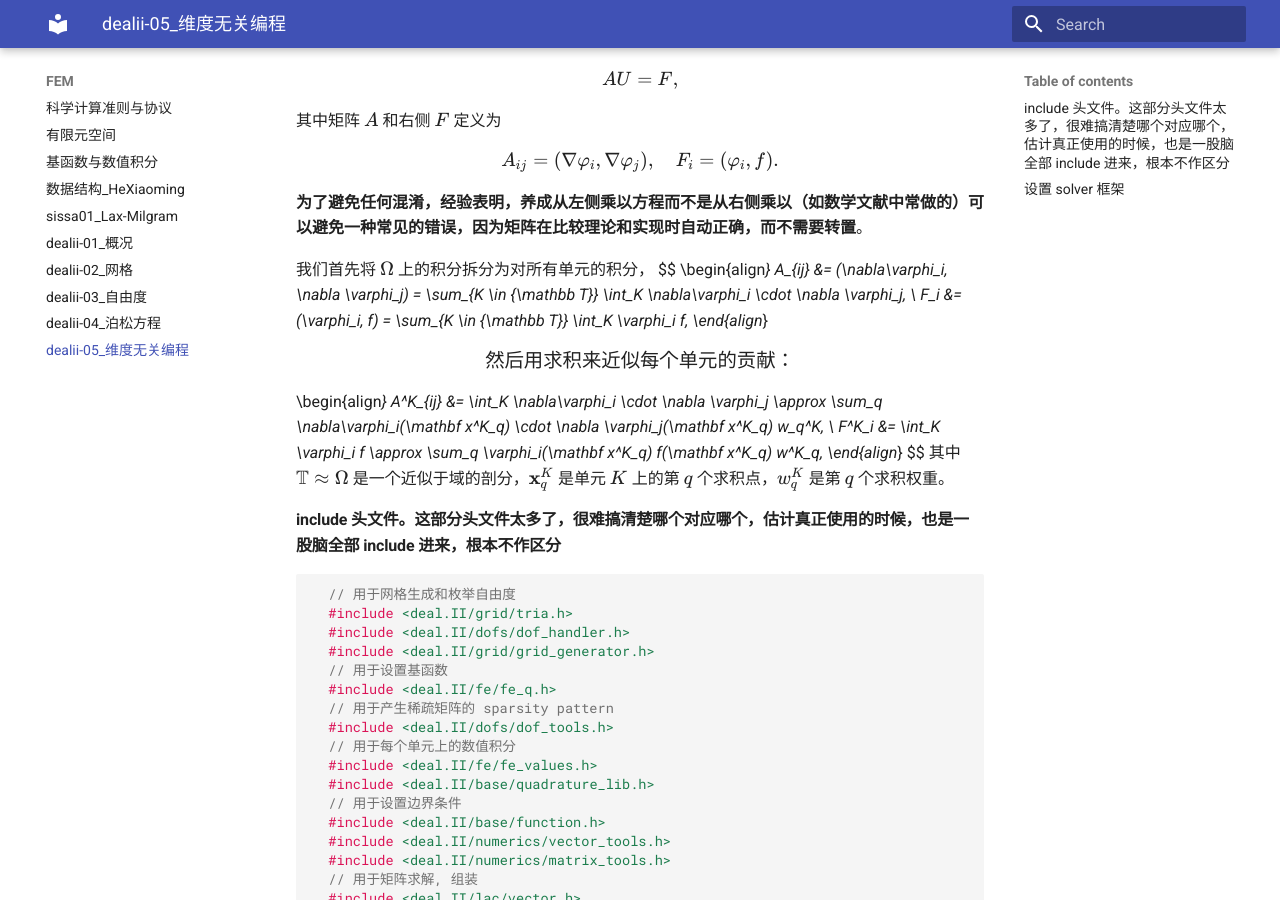
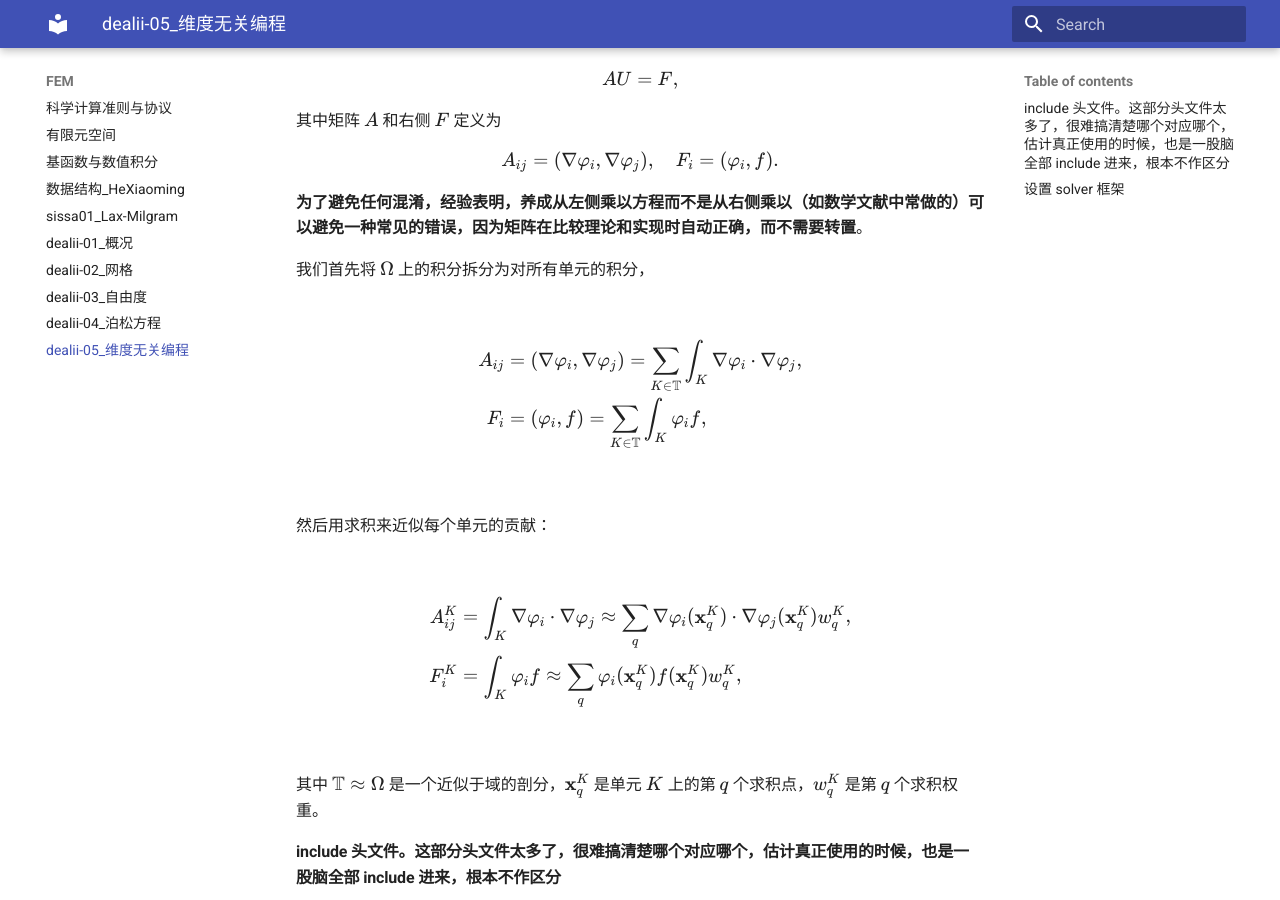
Before and after one commit to ymma98/technotes, an MkDocs documentation site: the page built from docs/FEM/dealii-05_维度无关编程.md, in a window 1280 px wide and 900 px high, scrolled down 1022 px. Built offline with MkDocs 1.6.1 and Material for MkDocs 9.7.7, drawn with Linux system fonts in a browser that asks for light colours; part of the change alters nothing that is shown.

```diff
--- a/docs/FEM/dealii-05_维度无关编程.md
+++ b/docs/FEM/dealii-05_维度无关编程.md
@@ -40,6 +40,7 @@ $$
 **为了避免任何混淆，经验表明，养成从左侧乘以方程而不是从右侧乘以（如数学文献中常做的）可以避免一种常见的错误，因为矩阵在比较理论和实现时自动正确，而不需要转置**。
 
 我们首先将 $\Omega$ 上的积分拆分为对所有单元的积分，
+
 $$
   \begin{align*}
     A_{ij} &= (\nabla\varphi_i, \nabla \varphi_j)
@@ -48,7 +49,9 @@ $$
     = \sum_{K \in {\mathbb T}} \int_K \varphi_i f,
   \end{align*}
 $$
+
   然后用求积来近似每个单元的贡献：
+
 $$
   \begin{align*}
     A^K_{ij} &=
@@ -62,6 +65,7 @@ $$
     \sum_q \varphi_i(\mathbf x^K_q) f(\mathbf x^K_q) w^K_q,
   \end{align*}
 $$
+
   其中 $\mathbb{T} \approx \Omega$ 是一个近似于域的剖分，$\mathbf x^K_q$ 是单元 $K$ 上的第 $q$ 个求积点，$w^K_q$ 是第 $q$ 个求积权重。
 
 #### include 头文件。这部分头文件太多了，很难搞清楚哪个对应哪个，估计真正使用的时候，也是一股脑全部 include 进来，根本不作区分
@@ -133,6 +137,7 @@ $$
 
 
 <!--stackedit_data:
-eyJoaXN0b3J5IjpbLTE0MDU4MjM4MjgsMTI1Nzk3NzIxOSwtMT
-k1NzUzMTkwMywxNzgzOTc4OTc0LDIzOTY5NzQ0MF19
+eyJoaXN0b3J5IjpbNTUzMDMwNTQ0LC0xNDA1ODIzODI4LDEyNT
+c5NzcyMTksLTE5NTc1MzE5MDMsMTc4Mzk3ODk3NCwyMzk2OTc0
+NDBdfQ==
 -->
```
